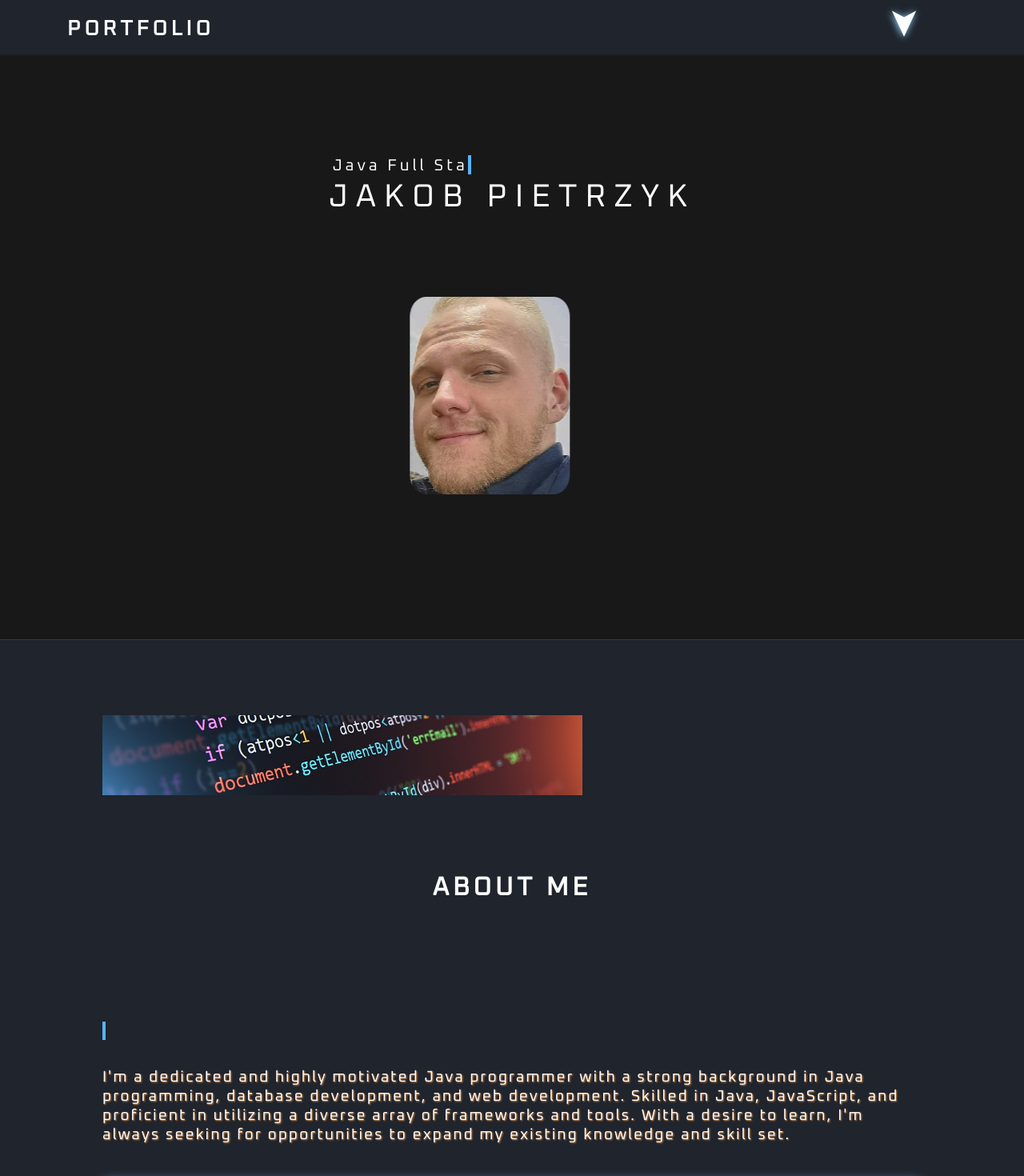
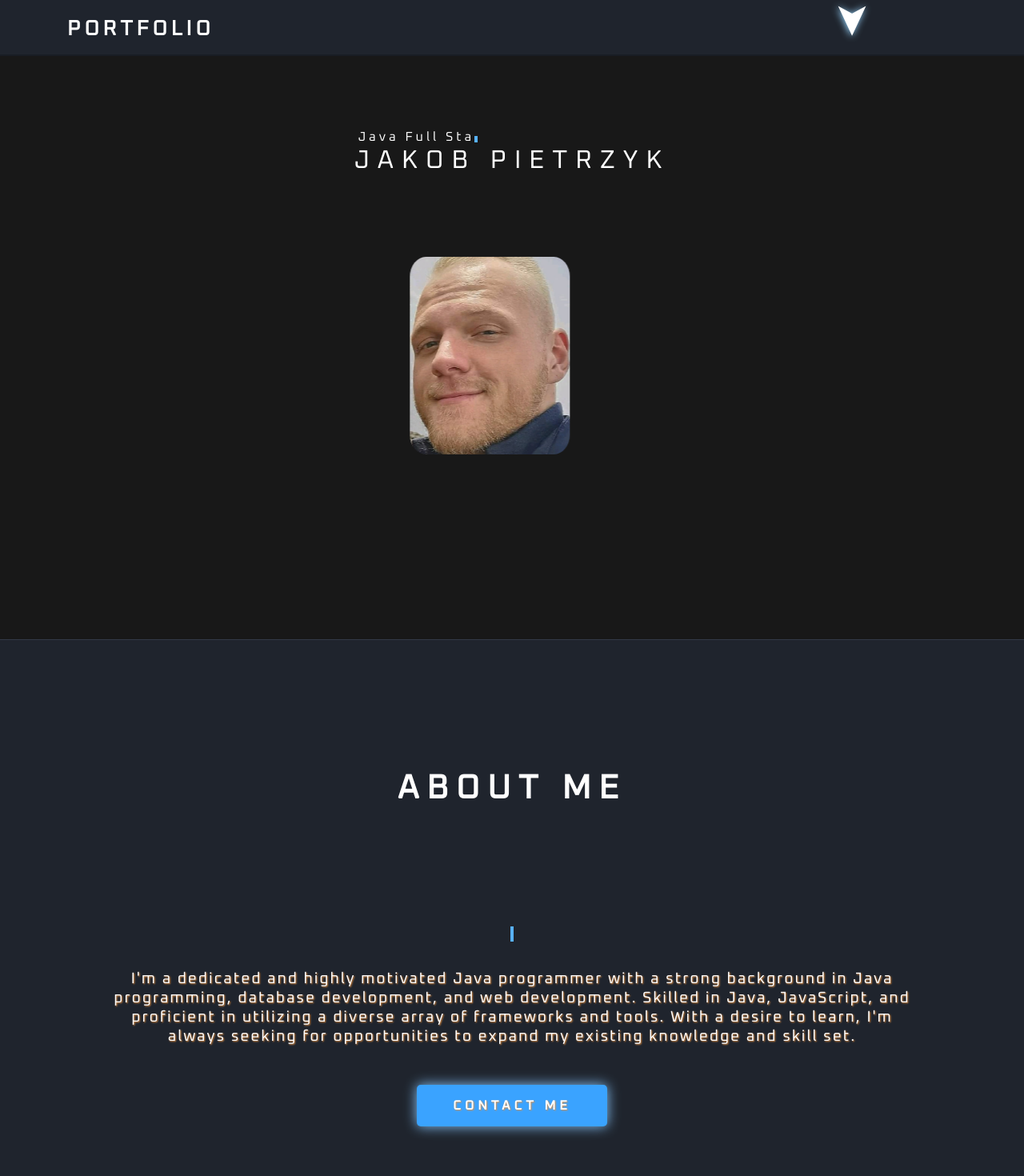
Before and after one commit to dzJP/jakobpietrzyk, a Vue app: page / in a window 1280 px wide. Shown: the top 1470 px of the page at 80% size. Built offline with nearby package versions, Linux system fonts and the light colour scheme.

Commit message:
refactor

```diff
--- a/src/assets/main.css
+++ b/src/assets/main.css
@@ -64,19 +64,20 @@ a {
 }
 
 .button {
+    display: inline-block;
     font-size: 1.2em;
-    color: var(--white);
     font-weight: 600;
+    letter-spacing: 2px;
     text-decoration: none;
-    letter-spacing: 2px;
     text-transform: uppercase;
     text-align: center;
-    background-color: var(--blue-sky);
-    padding: 10px 20px;
+    padding: 1rem 2.8rem;
     border-radius: 5px;
     border: none;
+    color: var(--white);
+    background-color: var(--blue-sky);
+    box-shadow: 0 0 1rem var(--blue-heaven-hover);
     transition: background-color 0.5s ease;
-    box-shadow: 0 0 1rem var(--blue-heaven-hover);
 }
 
 .button:hover {
--- a/src/components/AboutMeComponent.vue
+++ b/src/components/AboutMeComponent.vue
@@ -205,6 +205,11 @@ span {
 }
 
 @media (max-width: 1366px) {
+
+    .about-content span {
+        font-size: 1em !important;
+    }
+
     .about {
         display: flex;
         flex-direction: column;
@@ -212,46 +217,46 @@ span {
         justify-content: center;
     }
 
+    .about-content {
+        text-align: center;
+    }
+
     .about-content h2 {
         display: flex;
         flex-direction: row;
         justify-content: center;
-        font-size: 2em;
-        font-weight: 700;
         animation: none !important;
-        font-family: 'Oxanium', sans-serif;
     }
 
     .about-content h3 {
-        font-family: 'Oxanium', sans-serif;
-        color: var(--white);
         font-size: 1.2rem;
         font-weight: 600;
         letter-spacing: 2px;
+        text-transform: none;
     }
 
     .about-content p {
         font-size: 1.2rem;
         letter-spacing: 2px;
         margin: 2rem 0 3rem;
-        color: var(--white);
-        font-family: 'Oxanium', sans-serif;
 
     }
     .about-img {
+        display: none;
+    }
+
+    .button {
+        display: inline-block;
+    }
+}
+    /* .about-img img {
         width: 100%;
-        height: 100%;
-        overflow: hidden;
-
-    }
-    .about-img img {
-        width: 100%;
-        height: 100px;
+        height: 200px;
         display: block;
         object-fit: cover;
         object-position:left;
         border-radius: 0;
         animation: none !important;
-    }
-}
+    } */
+
 </style>
--- a/src/components/ContactComponent.vue
+++ b/src/components/ContactComponent.vue
@@ -51,7 +51,9 @@ section {
     padding: 2rem 10% 1rem;
 }
 
-.contact-box h3, p, a{
+.contact-box h3,
+p,
+a {
     display: flex;
     flex-direction: row;
     justify-content: center;
@@ -69,5 +71,28 @@ section {
     color: var(--orange);
 }
 
+@media (max-width: 1366px) {
+    .contact-container .contact-box {
+        color: var(--white);
+        flex: 1 1 30rem;
+        background: var(--light-gray);
+        padding: 3rem 2rem 2rem;
+        border-radius: 0.1rem;
+        text-align: center;
+        border: .2rem solid var(--lightest-gray);
+        transition: .5s ease;
+    }
 
+    .contact-box h3,
+    p,
+    a {
+        display: flex;
+        flex-direction: row;
+        justify-content: center;
+        font-size: 1.5em;
+        letter-spacing: 5px;
+        font-weight: 400;
+        text-shadow: 1px 1px 2px var(--orange);
+    }
+}
 </style>
--- a/src/components/DropdownComponent.vue
+++ b/src/components/DropdownComponent.vue
@@ -109,8 +109,35 @@ a:visited {
 }
 
 @media (max-width: 1366px) {
-    .dropdown-menu {
-        left: -5em;
+
+    .dropdown {
+        right: 15%;
+
     }
+    .dropdown-icon {
+        font-size: 3em !important;
+        color: var(--white);
+        transition: color 0.5s ease-in;
+        text-shadow: 1px 1px 10px #9ad7ff;
+        display: inline-block;
+        transform: rotate(90deg);
+    }
+    .dropdown .dropdown-menu {
+        position: absolute;
+        top: 85% !important;
+        left: 35% !important;
+        transform: translateX(-50%);
+        font-size: 1em;
+        padding: 1rem;
+    }
+    .dropdown-menu.show li:hover {
+        color: var(--blue-heaven);
+        transition: color 0.3s ease-in-out;
+    }
+    .dropdown-menu li {
+        margin-bottom: 15px;
+    }
+
+
 }
 </style>
--- a/src/components/HeaderComponent.vue
+++ b/src/components/HeaderComponent.vue
@@ -155,13 +155,13 @@ export default {
 
     }
     .header-name {
-        font-size: 2.5em;
+        font-size: 2em;
         white-space: nowrap;
         letter-spacing: 10px;
     }
 
     .header-text {
-        font-size: 1.25em;
+        font-size: 1em;
         letter-spacing: 4px;
         white-space: nowrap;
     }
@@ -169,13 +169,8 @@ export default {
         margin-left: -5%;
     }
     .profile-img {
-        margin: auto;
         max-width: 200px;
         border-radius: 10%;
     }
-
-    .home, .header-name, .header-text {
-        font-family: 'Oxanium' sans-serif;
-    }
 }
 </style>
--- a/src/components/MySkillsComponent.vue
+++ b/src/components/MySkillsComponent.vue
@@ -7,7 +7,9 @@
             <div class="skills-box">
                 <div class="skills-icon1">
                     <h3>Backend Development</h3>
-                    <p>I specialize in crafting robust, scalable applications with efficient code testing, ensuring optimal data management, server logic, and performance, backed by secure authentication measures.
+                    <p>I specialize in crafting robust, scalable applications with efficient code testing, ensuring
+                        optimal data management, server logic, and performance, backed by secure authentication
+                        measures.
                     </p>
                     <a href="#contact" class="button">Contact me</a>
                 </div>
@@ -16,15 +18,16 @@
                 <div class="skills-icon2">
                     <h3>Java & JavaScript</h3>
                     <p>Spring Boot Framework | Spring Data/JPA | Spring MVC/REST | JWT | Mockito | JUnit | HTML
-                    | HTTP | CSS | Node.js | Vue.js | React | Git |
-                    Maven | Gradle | Docker | Azure | Figma | MySQL | Agile methodologies</p>
+                        | HTTP | CSS | Node.js | Vue.js | React | Git |
+                        Maven | Gradle | Docker | Azure | Figma | MySQL | Agile methodologies</p>
                     <a href="#contact" class="button">Contact me</a>
-                    </div>
+                </div>
             </div>
             <div class="skills-box">
                 <div class="skills-icon3">
                     <h3>Web Development</h3>
-                    <p>Specializing in creating functional and user-friendly interfaces, websites, and applications in Java & JavaScript, ensuring seamless user experiences and efficient performance.</p>
+                    <p>Specializing in creating functional and user-friendly interfaces, websites, and applications in
+                        Java & JavaScript, ensuring seamless user experiences and efficient performance.</p>
                     <a href="#contact" class="button">Contact me</a>
                 </div>
             </div>
@@ -33,7 +36,6 @@
 </template>
 
 <style>
-
 .heading {
     text-align: center;
     font-size: 4.5rem;
@@ -42,6 +44,7 @@
 .skills {
     border-top: solid 1px var(--lightest-gray);
 }
+
 .skills-container {
     background-color: var(--dark-gray);
     display: flex;
@@ -56,7 +59,7 @@
     color: var(--white);
     flex: 1 1 30rem;
     background: var(--light-gray);
-    padding: 1rem 1rem 4rem;
+    padding: 1rem 2rem 4rem;
     border-radius: 2rem;
     text-align: center;
     border: .2rem solid var(--lightest-gray);
@@ -88,9 +91,40 @@ section {
     padding: 2rem 10% 1rem;
 }
 
-@media (max-width: 1366px)  {
+@media (max-width: 1366px) {
     section {
-        padding: 2rem 10% 6rem;
+        padding: 2rem 10% 6rem !important;
     }
+
+    .skills-box {
+        padding: 5px 1% 2rem !important;
+    }
+
+    .heading {
+
+        margin-bottom: 15%;
+    }
+
+    span {
+        font-size: 0.5em !important;
+        letter-spacing: 10px;
+        font-weight: 700;
+        text-shadow: 1px 1px 2px color #ffffff;
+    }
+
+    .skills-box h3,
+    .skills-box p {
+        margin: 25px;
+
+    }
+    .skills-box p {
+        font-size: 0.9em;
+    }
+
+    .button {
+        font-size: 1em;
+        letter-spacing: 5px !important;
+    }
+
 }
 </style>
```
